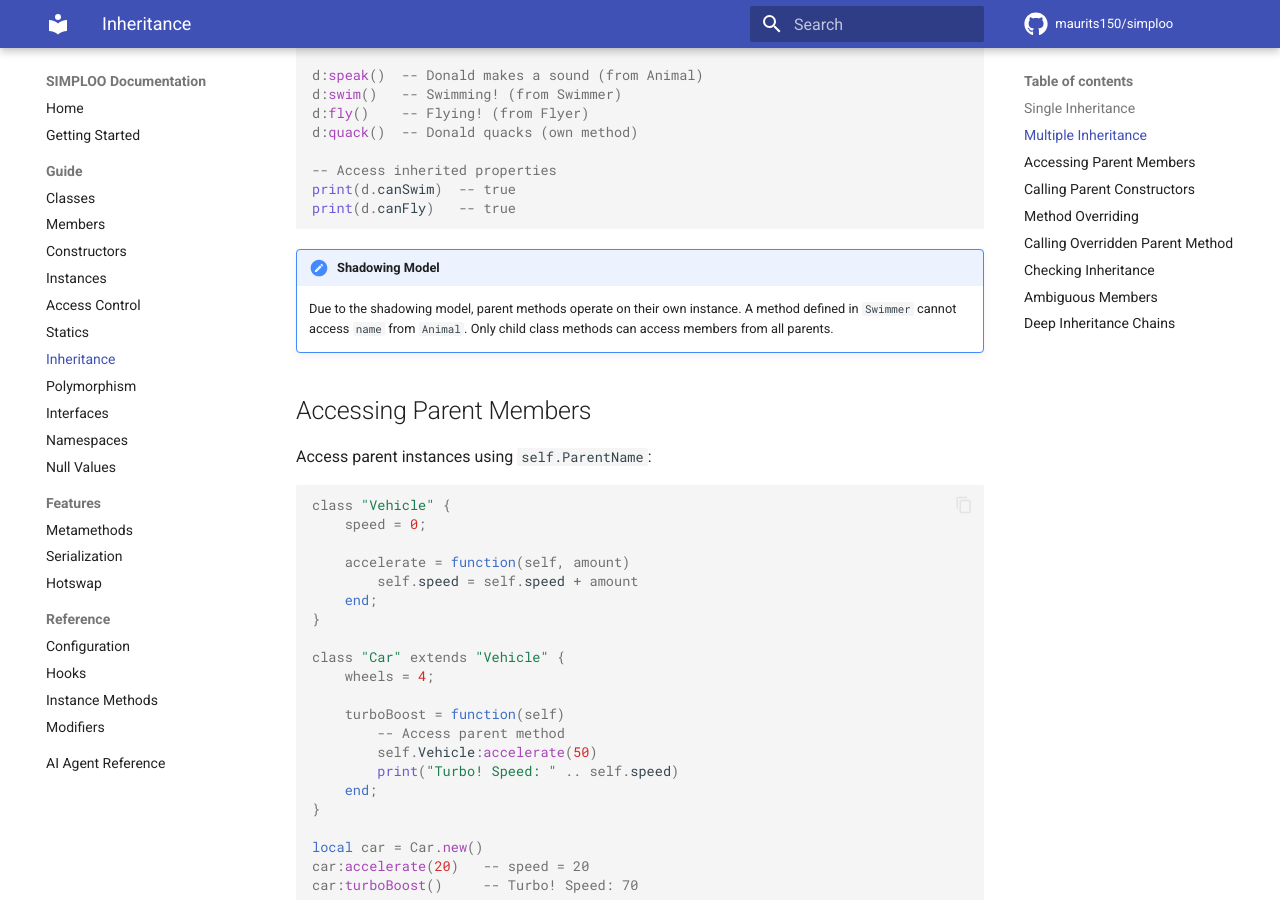
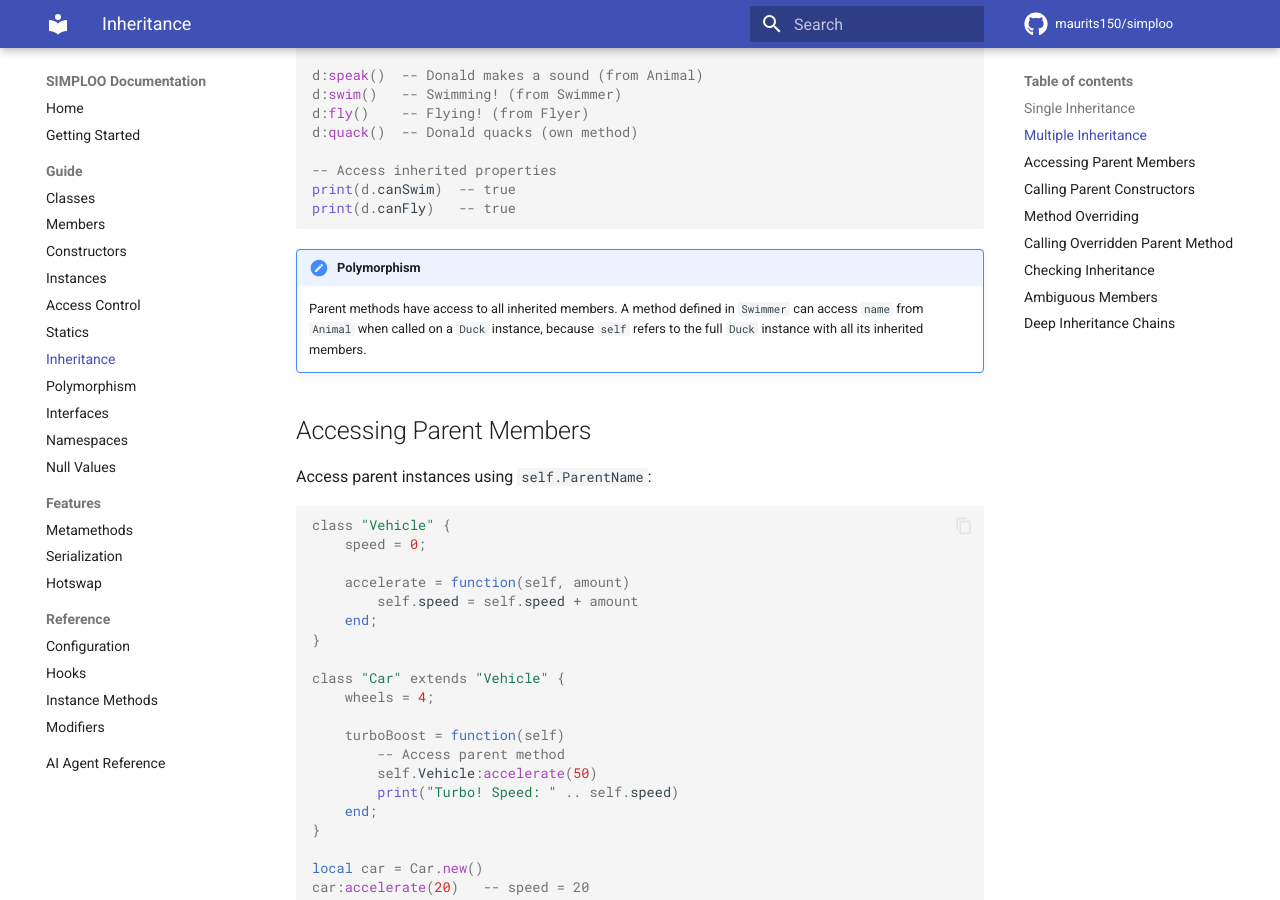
Before and after one commit to maurits150/simploo, an MkDocs documentation site: the page built from docs/guide/inheritance.md, in a window 1280 px wide and 900 px high, scrolled down 1473 px. Built offline with MkDocs 1.6.1 and Material for MkDocs 9.7.7, drawn with Linux system fonts in a browser that asks for light colours; comment, search, counter and statistics services are not loaded.

Commit message:
Fix outdated shadowing model note: parent methods can access all inherited members

````diff
--- a/docs/guide/inheritance.md
+++ b/docs/guide/inheritance.md
@@ -125,8 +125,8 @@ print(d.canSwim)  -- true
 print(d.canFly)   -- true
 ```
 
-!!! note "Shadowing Model"
-    Due to the shadowing model, parent methods operate on their own instance. A method defined in `Swimmer` cannot access `name` from `Animal`. Only child class methods can access members from all parents.
+!!! note "Polymorphism"
+    Parent methods have access to all inherited members. A method defined in `Swimmer` can access `name` from `Animal` when called on a `Duck` instance, because `self` refers to the full `Duck` instance with all its inherited members.
 
 ## Accessing Parent Members
 
````
